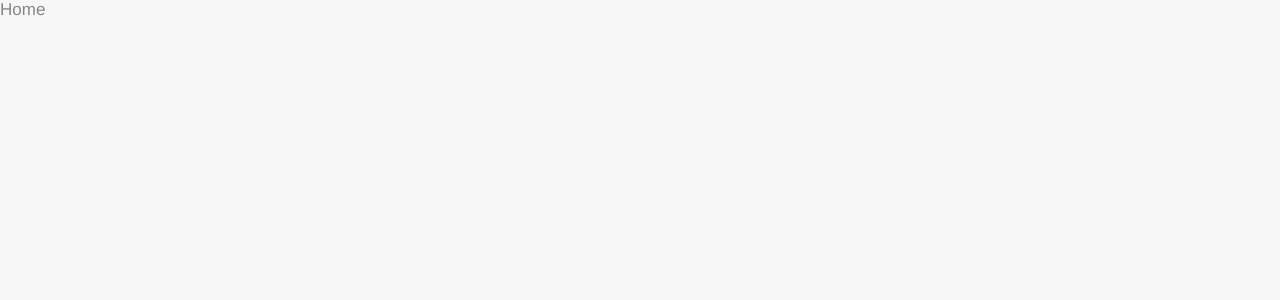
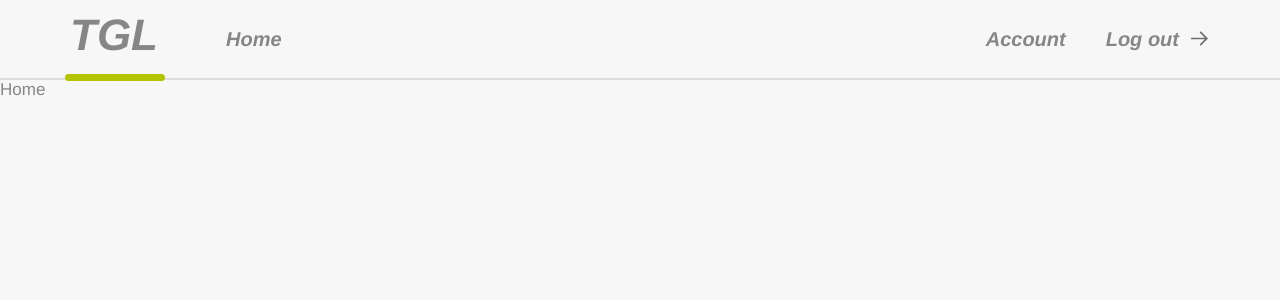
Before and after one commit to luiz-gustavo0/lab-tgl-reactjs, a React (Vite) app in the folder tgl-frontend/: page / in a window 1280 px wide. Shown: the top 300 px of the page. Built offline with nearby package versions, Linux system fonts and the light colour scheme; sample sign-in values are in the browser's storage.

Commit message:
header component

```diff
--- a/tgl-frontend/src/components/Header/index.tsx
+++ b/tgl-frontend/src/components/Header/index.tsx
@@ -1,5 +1,45 @@
+import { Link, useNavigate } from 'react-router-dom';
+import { Button } from 'components/Button';
+import * as S from './styles';
+
+import iconArrowRightBlack from 'img/arrow-right-black.svg';
+import { useCallback } from 'react';
+import { useDispatch } from 'react-redux';
+import { setIsAuthenticated } from 'features/auth/loginSlice';
+
 const Header = () => {
-  return <div>Este é o Header</div>;
+  const dispatch = useDispatch();
+  const navigate = useNavigate();
+
+  const logout = useCallback(() => {
+    localStorage.removeItem('tgl:token');
+    dispatch(setIsAuthenticated(false));
+    navigate('/auth');
+  }, []);
+
+  return (
+    <S.Header>
+      <S.Container>
+        <S.Logo>
+          <span>TGL</span>
+        </S.Logo>
+        <S.Navigation>
+          <Link to='/'>Home</Link>
+          <ul>
+            <li>
+              <Link to='/'>Account</Link>
+            </li>
+            <li>
+              <button onClick={logout}>
+                Log out
+                <img src={iconArrowRightBlack} alt='Arrow right icon' />
+              </button>
+            </li>
+          </ul>
+        </S.Navigation>
+      </S.Container>
+    </S.Header>
+  );
 };
 
 export default Header;
--- /dev/null
+++ b/tgl-frontend/src/components/Header/styles.ts
@@ -0,0 +1,84 @@
+import styled from 'styled-components';
+
+export const Header = styled.header`
+  height: 8rem;
+  border-bottom: 2px solid var(--gray-300);
+`;
+
+export const Container = styled.div`
+  width: 100%;
+  max-width: 118rem;
+  margin-inline: auto;
+  padding: 0 2rem;
+
+  display: flex;
+  align-items: center;
+`;
+
+export const Logo = styled.div`
+  width: 86px;
+  height: 100%;
+  margin-right: 7rem;
+
+  &::after {
+    content: '';
+    display: block;
+    background: var(--green-limon);
+    width: 10rem;
+    height: 0.7rem;
+    border-radius: 0.6rem;
+    bottom: -4px;
+    left: -5px;
+    position: relative;
+  }
+
+  span {
+    font-size: 4.4rem;
+    line-height: 7rem;
+    text-align: center;
+    color: var(--gray-600);
+    font-weight: bold;
+    font-style: italic;
+  }
+`;
+
+export const Navigation = styled.nav`
+  width: 100%;
+  height: 100%;
+  display: flex;
+  align-items: center;
+  justify-content: space-between;
+
+  ul {
+    display: flex;
+    align-items: center;
+    gap: 4rem;
+  }
+
+  a {
+    display: block;
+  }
+
+  a,
+  button {
+    height: 100%;
+    color: var(--gray-600);
+    font-size: 2rem;
+    line-height: 7rem;
+    font-weight: bold;
+    font-style: italic;
+  }
+
+  button {
+    display: flex;
+    align-items: center;
+    gap: 1rem;
+    border: 0;
+    background: transparent;
+
+    img {
+      width: 21px;
+      height: 17px;
+    }
+  }
+`;
--- a/tgl-frontend/src/pages/Home/index.tsx
+++ b/tgl-frontend/src/pages/Home/index.tsx
@@ -1,5 +1,12 @@
+import Header from 'components/Header';
+
 const Home = () => {
-  return <div>Home</div>;
+  return (
+    <>
+      <Header />
+      <div>Home</div>
+    </>
+  );
 };
 
 export default Home;
```
